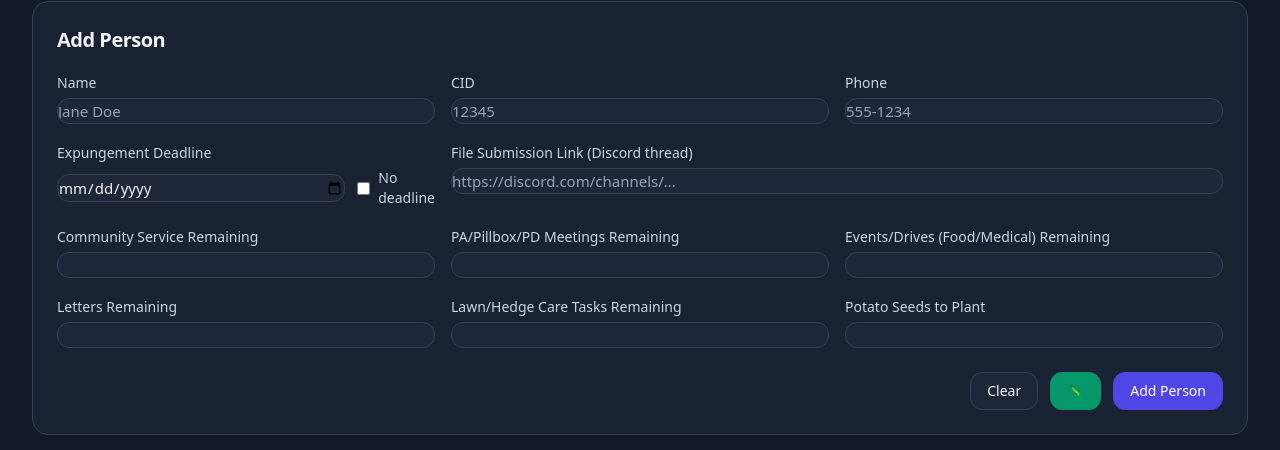
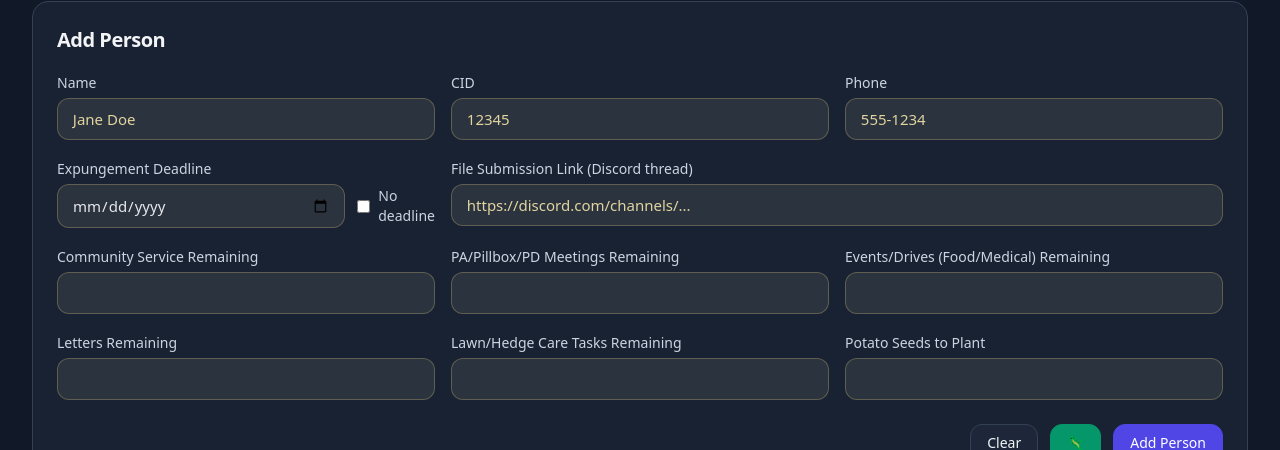
Before and after one commit to wkjezz/expungement-tracker, a React (Vite) app: page / in a window 1280 px wide. Shown: the part 99-549 px from the top of the page. Built offline with nearby package versions, Linux system fonts and the light colour scheme; no server answers; the database is empty.

Commit message:
more chaos fixing

```diff
--- a/src/styles.css
+++ b/src/styles.css
@@ -21,11 +21,42 @@
   @apply whitespace-pre-wrap break-words rounded-xl bg-slate-950/80 text-slate-100 p-4 text-sm;
 }
 
+/* Inputs — very pale yellow on dark theme */
 .input {
-  @apply w-full rounded-xl border bg-slate-800/80 text-slate-100
-         placeholder:text-slate-400
-         border-slate-700 focus:outline-none focus:ring-2 focus:ring-indigo-500;
+  /* layout */
+  width: 100%;
+  border-radius: 0.75rem;      /* rounded-xl */
+  padding: 0.5rem 0.875rem;    /* py-2 px-3.5 (a touch more left padding) */
+
+  /* colors */
+  background-color: rgba(255, 248, 200, 0.08);   /* very pale yellow */
+  border: 1px solid rgba(255, 223, 128, 0.25);   /* soft amber border */
+  color: #e5e7eb;                                 /* slate-200 text */
+  caret-color: #e5e7eb;
+
+  /* behavior */
+  outline: none;
+  transition: box-shadow 120ms ease, border-color 120ms ease, background-color 120ms ease;
+
+  /* keep long placeholders/content tidy */
+  text-overflow: ellipsis;
+  overflow: hidden;
+  white-space: nowrap;
 }
+
+.input:focus {
+  border-color: #fcd34d;                           /* amber-300 */
+  box-shadow: 0 0 0 2px rgba(252, 211, 77, 0.35);  /* ring-2 amber-300 */
+  background-color: rgba(255, 248, 200, 0.12);     /* a hair brighter on focus */
+}
+
+/* placeholder styling + a tiny extra indent */
+.input::placeholder {
+  color: #f5e6a9;      /* pale yellow placeholder */
+  opacity: 0.9;
+  text-indent: 0.05rem;
+}
+
 
 .label {
   @apply text-sm font-medium text-slate-300;
--- a/src/tw.css
+++ b/src/tw.css
@@ -669,24 +669,16 @@ a:hover {
   min-height: 100vh;
 }
 
-.max-w-6xl {
-  max-width: 72rem;
-}
-
 .max-w-7xl {
   max-width: 80rem;
 }
 
-.grid-cols-1 {
-  grid-template-columns: repeat(1, minmax(0, 1fr));
+.grid-cols-12 {
+  grid-template-columns: repeat(12, minmax(0, 1fr));
 }
 
 .grid-cols-2 {
   grid-template-columns: repeat(2, minmax(0, 1fr));
-}
-
-.grid-cols-12 {
-  grid-template-columns: repeat(12, minmax(0, 1fr));
 }
 
 .items-start {
@@ -727,24 +719,10 @@ a:hover {
   margin-bottom: calc(1rem * var(--tw-space-y-reverse));
 }
 
-.space-y-6 > :not([hidden]) ~ :not([hidden]) {
-  --tw-space-y-reverse: 0;
-  margin-top: calc(1.5rem * calc(1 - var(--tw-space-y-reverse)));
-  margin-bottom: calc(1.5rem * var(--tw-space-y-reverse));
-}
-
 .space-y-8 > :not([hidden]) ~ :not([hidden]) {
   --tw-space-y-reverse: 0;
   margin-top: calc(2rem * calc(1 - var(--tw-space-y-reverse)));
   margin-bottom: calc(2rem * var(--tw-space-y-reverse));
-}
-
-.rounded {
-  border-radius: 0.25rem;
-}
-
-.rounded-2xl {
-  border-radius: 1rem;
 }
 
 .rounded-xl {
@@ -753,11 +731,6 @@ a:hover {
 
 .border {
   border-width: 1px;
-}
-
-.border-gray-200 {
-  --tw-border-opacity: 1;
-  border-color: rgb(229 231 235 / var(--tw-border-opacity, 1));
 }
 
 .border-slate-700 {
@@ -792,26 +765,8 @@ a:hover {
   padding-bottom: 2rem;
 }
 
-.pt-6 {
-  padding-top: 1.5rem;
-}
-
 .pt-2 {
   padding-top: 0.5rem;
-}
-
-.text-center {
-  text-align: center;
-}
-
-.text-2xl {
-  font-size: 1.5rem;
-  line-height: 2rem;
-}
-
-.text-lg {
-  font-size: 1.125rem;
-  line-height: 1.75rem;
 }
 
 .text-sm {
@@ -828,20 +783,6 @@ a:hover {
   font-weight: 500;
 }
 
-.font-semibold {
-  font-weight: 600;
-}
-
-.text-gray-500 {
-  --tw-text-opacity: 1;
-  color: rgb(107 114 128 / var(--tw-text-opacity, 1));
-}
-
-.text-gray-600 {
-  --tw-text-opacity: 1;
-  color: rgb(75 85 99 / var(--tw-text-opacity, 1));
-}
-
 .text-gray-700 {
   --tw-text-opacity: 1;
   color: rgb(55 65 81 / var(--tw-text-opacity, 1));
@@ -852,11 +793,6 @@ a:hover {
   color: rgb(17 24 39 / var(--tw-text-opacity, 1));
 }
 
-.text-indigo-400 {
-  --tw-text-opacity: 1;
-  color: rgb(129 140 248 / var(--tw-text-opacity, 1));
-}
-
 .text-slate-300 {
   --tw-text-opacity: 1;
   color: rgb(203 213 225 / var(--tw-text-opacity, 1));
@@ -865,10 +801,6 @@ a:hover {
 .text-slate-400 {
   --tw-text-opacity: 1;
   color: rgb(148 163 184 / var(--tw-text-opacity, 1));
-}
-
-.underline {
-  text-decoration-line: underline;
 }
 
 .filter {
@@ -902,35 +834,55 @@ a:hover {
   color: rgb(241 245 249 / var(--tw-text-opacity, 1));
 }
 
+/* Inputs — very pale yellow on dark theme */
+
 .input {
+  /* layout */
   width: 100%;
   border-radius: 0.75rem;
-  border-width: 1px;
-  --tw-border-opacity: 1;
-  border-color: rgb(51 65 85 / var(--tw-border-opacity, 1));
-  background-color: rgb(30 41 59 / 0.8);
-  --tw-text-opacity: 1;
-  color: rgb(241 245 249 / var(--tw-text-opacity, 1));
+  /* rounded-xl */
+  padding: 0.5rem 0.875rem;
+  /* py-2 px-3.5 (a touch more left padding) */
+  /* colors */
+  background-color: rgba(255, 248, 200, 0.08);
+  /* very pale yellow */
+  border: 1px solid rgba(255, 223, 128, 0.25);
+  /* soft amber border */
+  color: #e5e7eb;
+  /* slate-200 text */
+  caret-color: #e5e7eb;
+  /* behavior */
+  outline: none;
+  transition: box-shadow 120ms ease, border-color 120ms ease, background-color 120ms ease;
+  /* keep long placeholders/content tidy */
+  text-overflow: ellipsis;
+  overflow: hidden;
+  white-space: nowrap;
 }
 
+.input:focus {
+  border-color: #fcd34d;
+  /* amber-300 */
+  box-shadow: 0 0 0 2px rgba(252, 211, 77, 0.35);
+  /* ring-2 amber-300 */
+  background-color: rgba(255, 248, 200, 0.12);
+  /* a hair brighter on focus */
+}
+
+/* placeholder styling + a tiny extra indent */
+
 .input::-moz-placeholder {
-  --tw-text-opacity: 1;
-  color: rgb(148 163 184 / var(--tw-text-opacity, 1));
+  color: #f5e6a9;
+  /* pale yellow placeholder */
+  opacity: 0.9;
+  text-indent: 0.05rem;
 }
 
 .input::placeholder {
-  --tw-text-opacity: 1;
-  color: rgb(148 163 184 / var(--tw-text-opacity, 1));
-}
-
-.input:focus {
-  outline: 2px solid transparent;
-  outline-offset: 2px;
-  --tw-ring-offset-shadow: var(--tw-ring-inset) 0 0 0 var(--tw-ring-offset-width) var(--tw-ring-offset-color);
-  --tw-ring-shadow: var(--tw-ring-inset) 0 0 0 calc(2px + var(--tw-ring-offset-width)) var(--tw-ring-color);
-  box-shadow: var(--tw-ring-offset-shadow), var(--tw-ring-shadow), var(--tw-shadow, 0 0 #0000);
-  --tw-ring-opacity: 1;
-  --tw-ring-color: rgb(99 102 241 / var(--tw-ring-opacity, 1));
+  color: #f5e6a9;
+  /* pale yellow placeholder */
+  opacity: 0.9;
+  text-indent: 0.05rem;
 }
 
 .label {
@@ -1050,16 +1002,6 @@ a:hover {
   margin-bottom: calc(0.25rem * var(--tw-space-y-reverse));
 }
 
-.hover\:text-indigo-300:hover {
-  --tw-text-opacity: 1;
-  color: rgb(165 180 252 / var(--tw-text-opacity, 1));
-}
-
-.dark\:border-gray-700:is(.dark *) {
-  --tw-border-opacity: 1;
-  border-color: rgb(55 65 81 / var(--tw-border-opacity, 1));
-}
-
 .dark\:bg-gray-900:is(.dark *) {
   --tw-bg-opacity: 1;
   background-color: rgb(17 24 39 / var(--tw-bg-opacity, 1));
@@ -1070,19 +1012,9 @@ a:hover {
   color: rgb(243 244 246 / var(--tw-text-opacity, 1));
 }
 
-.dark\:text-gray-200:is(.dark *) {
-  --tw-text-opacity: 1;
-  color: rgb(229 231 235 / var(--tw-text-opacity, 1));
-}
-
 .dark\:text-gray-300:is(.dark *) {
   --tw-text-opacity: 1;
   color: rgb(209 213 219 / var(--tw-text-opacity, 1));
-}
-
-.dark\:text-gray-400:is(.dark *) {
-  --tw-text-opacity: 1;
-  color: rgb(156 163 175 / var(--tw-text-opacity, 1));
 }
 
 @media (min-width: 640px) {
@@ -1093,10 +1025,6 @@ a:hover {
 }
 
 @media (min-width: 768px) {
-  .md\:col-span-2 {
-    grid-column: span 2 / span 2;
-  }
-
   .md\:col-span-4 {
     grid-column: span 4 / span 4;
   }
@@ -1107,27 +1035,6 @@ a:hover {
 
   .md\:grid-cols-3 {
     grid-template-columns: repeat(3, minmax(0, 1fr));
-  }
-
-  .md\:grid-cols-4 {
-    grid-template-columns: repeat(4, minmax(0, 1fr));
-  }
-
-  .md\:p-10 {
-    padding: 2.5rem;
-  }
-
-  .md\:p-6 {
-    padding: 1.5rem;
-  }
-
-  .md\:pt-8 {
-    padding-top: 2rem;
-  }
-
-  .md\:text-3xl {
-    font-size: 1.875rem;
-    line-height: 2.25rem;
   }
 }
 
```
Also changed, not shown: src/components/EntryForm.jsx (+98 -14 lines).
